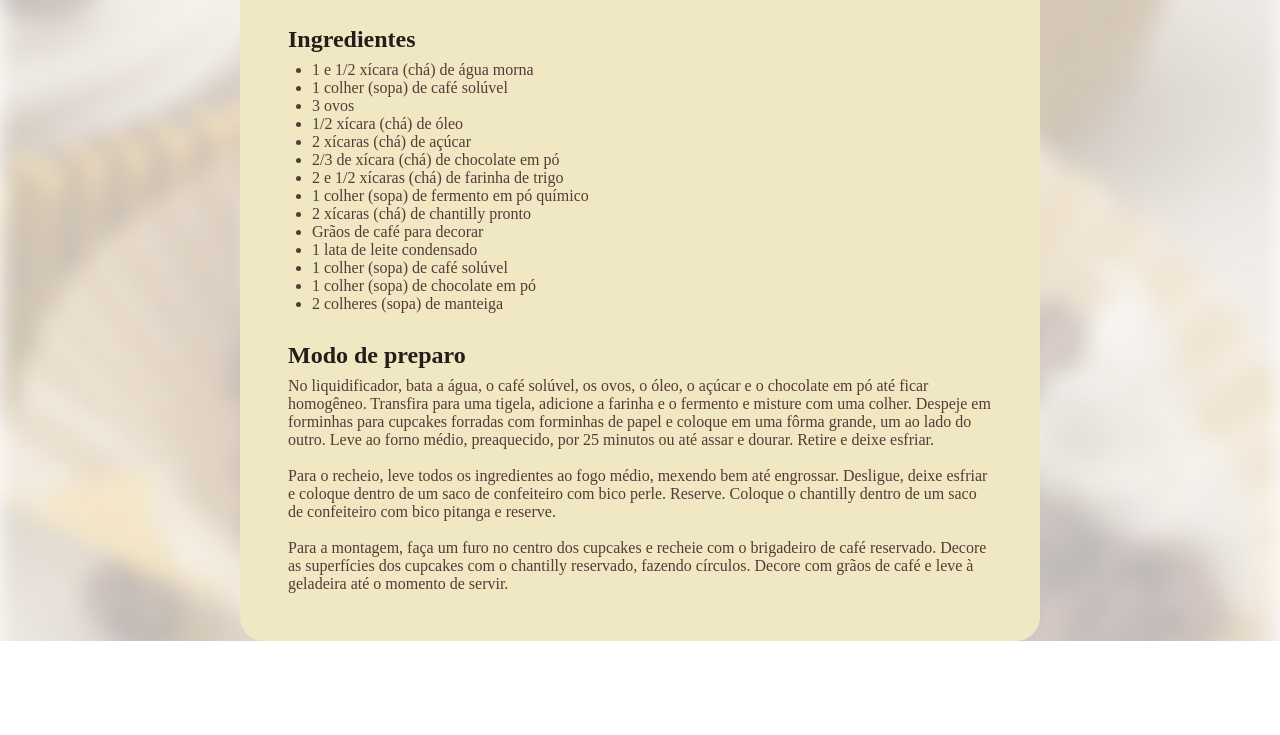
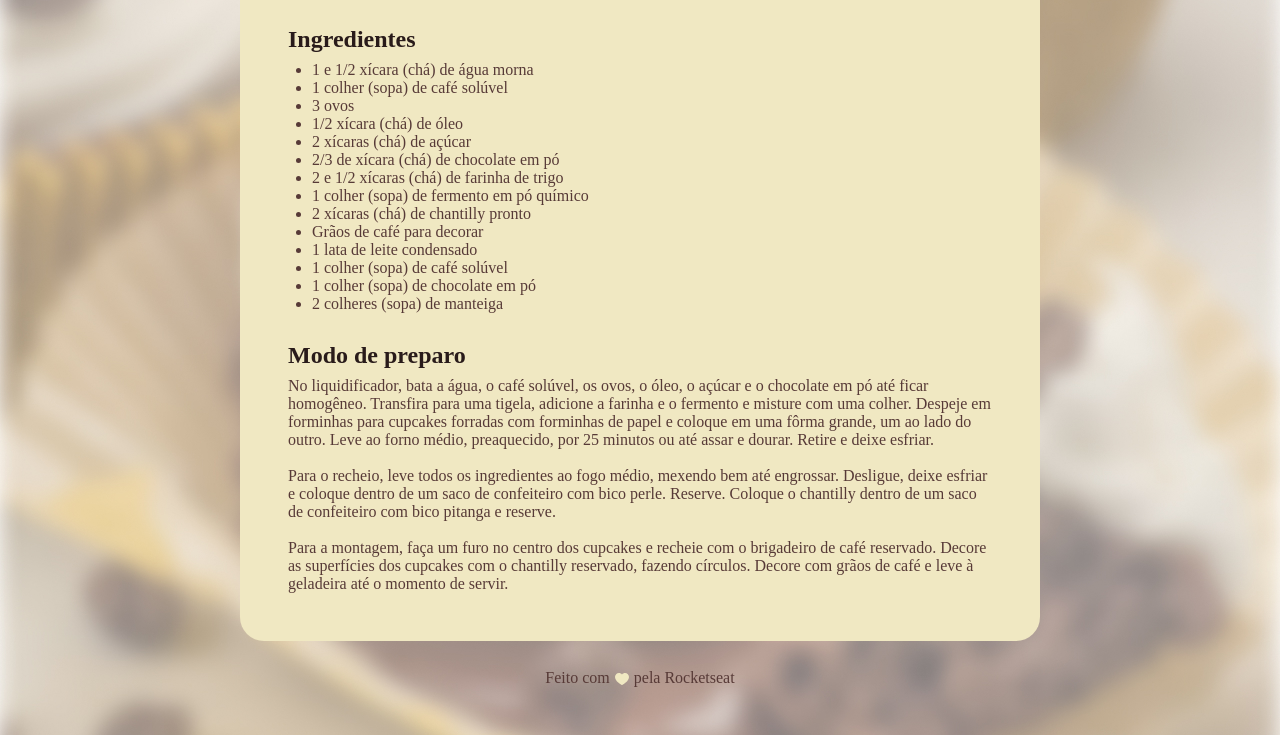
Before and after one commit to omarcelobenites/projeto-receita, a plain HTML site: page index.html in a window 1280 px wide. Shown: the part 669-1404 px from the top of the page. Before the commit the page ends 1310 px from the top, so only its background shows below. Drawn offline with Linux system fonts and the light colour scheme; a web font is replaced by a local one.

Commit message:
adicionando rodape

```diff
--- a/index.html
+++ b/index.html
@@ -55,6 +55,8 @@
       </section>
     </main>
   </div>
-
+  <footer>
+    Feito com <img  src="assets/ph_heart-fill.svg" alt="Coracozinho fofinho"> pela Rocketseat
+  </footer>
 </body>
 </html>
--- a/style.css
+++ b/style.css
@@ -8,7 +8,7 @@
 }
 
 body{
-  background-image: url(/assets/bg-image.jpg);
+  background-image: url(/assets/bg-image-1.jpg);
   background-repeat: no-repeat;
   background-size: cover;
 }
@@ -19,7 +19,7 @@ body{
   padding: 24px;
   background-color: #F0E8C2;
   border-radius: 24px;
-  margin: 48px 240px auto;
+  margin: 48px auto 28px;
 }
 
 main {
@@ -58,3 +58,14 @@ h1,h2{
 ul {
   padding-left: 24px;
 }
+
+footer {
+  text-align: center;
+  padding-bottom: 48px;
+}
+
+footer > img {
+  height: 16px;
+  width: 16px;
+  vertical-align: middle;
+}
```
Also changed, not shown: assets/bg-image-1.jpg (added), assets/ph_heart-fill.svg (added).
